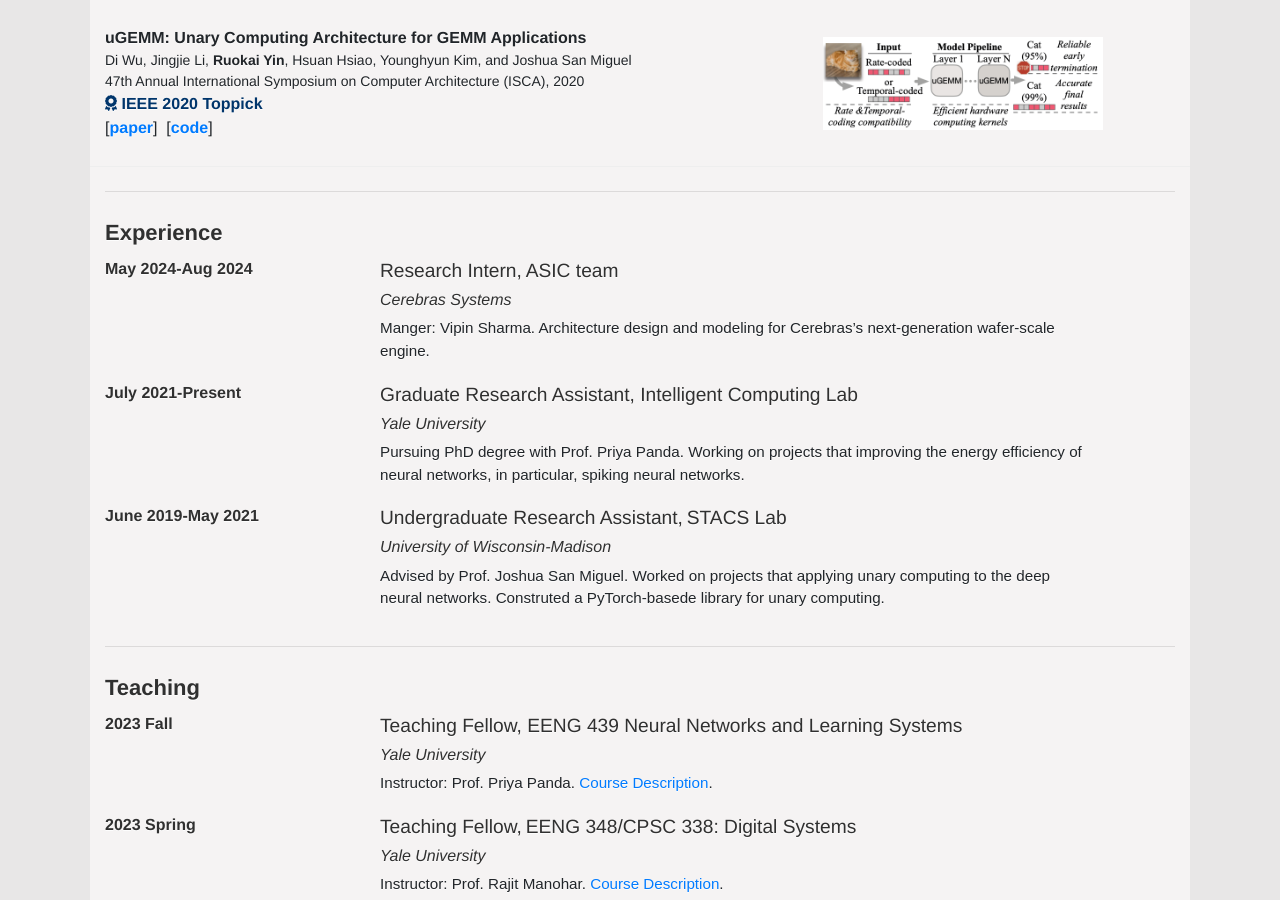
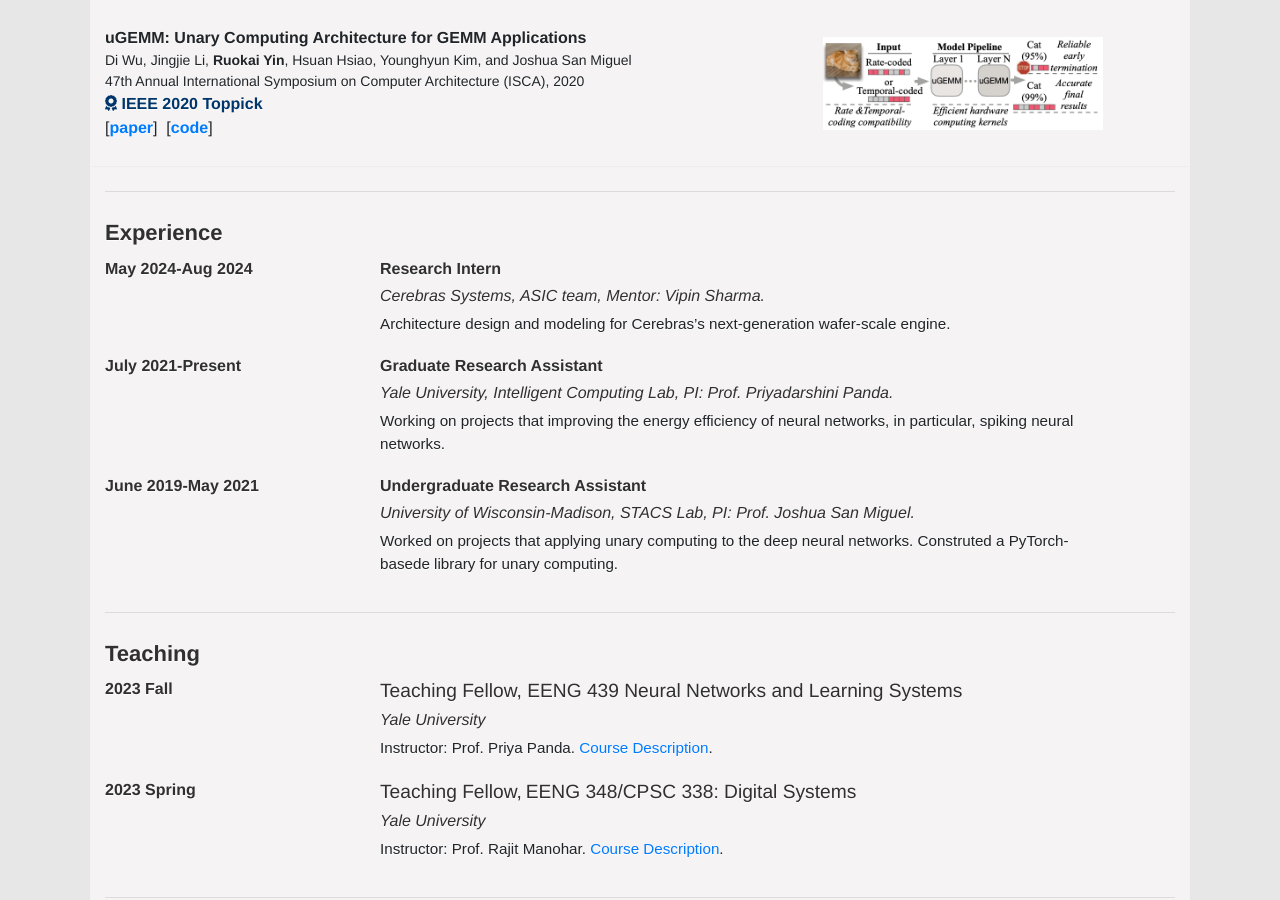
Before and after one commit to RuokaiYin/RuokaiYin.github.io, a Jekyll site: the page built from index.html, in a window 1280 px wide and 900 px high, scrolled down 2063 px. Built offline with Jekyll 4.4.1, drawn with Linux system fonts in a browser that asks for light colours.

Commit message:
Update experience.html

```diff
--- a/_includes/experience.html
+++ b/_includes/experience.html
@@ -9,9 +9,9 @@
         <h4>May 2024-Aug 2024</h4>
     </div>
     <div class="col-8">
-        <h5>Research Intern, ASIC team </h5>
-        <h6>Cerebras Systems</h6>
-        <p>Manger: Vipin Sharma. Architecture design and modeling for Cerebras’s next-generation wafer-scale engine.</p>
+        <h4>Research Intern</h4>
+        <h6>Cerebras Systems, ASIC team, Mentor: Vipin Sharma.</h6>
+        <p>Architecture design and modeling for Cerebras’s next-generation wafer-scale engine.</p>
     </div>
 </div>
 
@@ -20,12 +20,9 @@
         <h4>July 2021-Present</h4>
     </div>
     <div class="col-8">
-        <h5>Graduate Research Assistant, Intelligent Computing Lab</h5>
-        <h6>Yale University</h6>
-        <p>
-            Pursuing PhD degree with Prof. Priya Panda. Working on projects that improving the energy efficiency
-            of neural networks, in particular, spiking neural networks.
-        </p>
+        <h4>Graduate Research Assistant</h4>
+        <h6>Yale University, Intelligent Computing Lab, PI: Prof. Priyadarshini Panda.</h6>
+        <p>Working on projects that improving the energy efficiency of neural networks, in particular, spiking neural networks.</p>
     </div>
 </div>
 
@@ -34,9 +31,8 @@
         <h4>June 2019-May 2021</h4>
     </div>
     <div class="col-8">
-        <h5>Undergraduate Research Assistant, STACS Lab </h5>
-        <h6>University of Wisconsin-Madison</h6>
-        <p>Advised by Prof. Joshua San Miguel. Worked on projects that applying unary computing to the deep neural networks.
-        Construted a PyTorch-basede library for unary computing.</p>
+        <h4>Undergraduate Research Assistant</h4>
+        <h6>University of Wisconsin-Madison, STACS Lab, PI: Prof. Joshua San Miguel.</h6>
+        <p>Worked on projects that applying unary computing to the deep neural networks. Construted a PyTorch-basede library for unary computing.</p>
     </div>
 </div>
```
